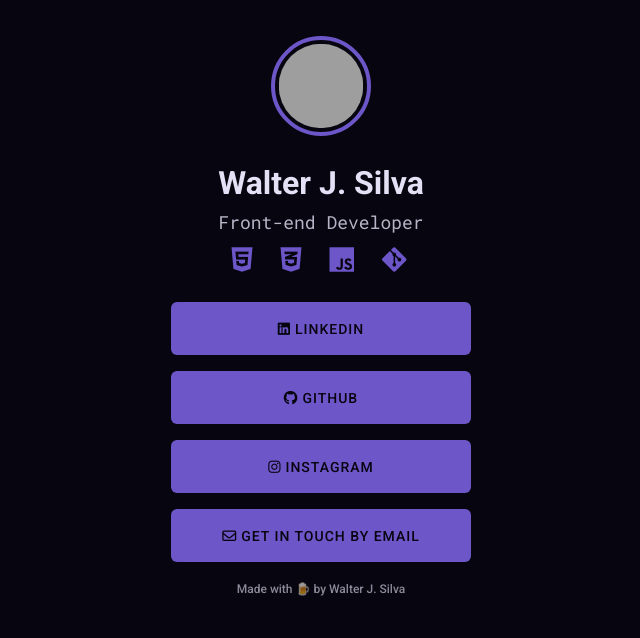
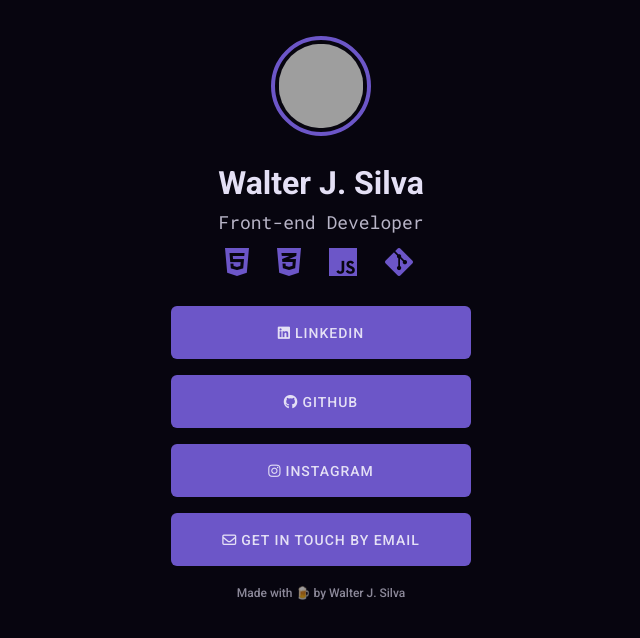
Before and after one commit to walterowisk/maratona-explorer-2.0, a plain HTML site: page index.html in a window 1280 px wide. Shown: the whole page, without its empty margins (319-959 px from the left). Drawn offline with Linux system fonts and the light colour scheme; grey boxes are pictures that could not be loaded.

Commit message:
color variations

```diff
--- a/style.css
+++ b/style.css
@@ -13,9 +13,9 @@ html{
     --bg-color: #E4E0F5;
     --text-color: #07050F;
     --primary-color: #6C56C8;
-    --primary-color-dark: #5F46C3;
+    --primary-color-dark: #4E37A9;
 }
-
+/*
 body.dark-blue {
     --bg-color: #00082F;
     --text-color: #EDF2FF;
@@ -27,10 +27,12 @@ body.pink {
     --primary-color: #d6336c;
     --primary-color-dark: #a61e4d;
 }
-
+*/
 body.dark-purple {
     --bg-color: #07050F;
     --text-color: #E4E0F5;
+    --primary-color: #6C56C8;
+    --primary-color-dark: #4E37A9;
 }
 
 body {
@@ -71,7 +73,7 @@ h1 {
 }
 
 .badges i {
-    font-size: 28px;
+    font-size: 32px;
     color: var(--primary-color);
     margin: 12px 10px 8px 10px;
 }
@@ -91,7 +93,7 @@ ul li a {
     align-items: center;
     justify-content: center;
     background: var(--primary-color);
-    color: var(--bg-color);
+    color: var(--text-color);
     text-transform: uppercase;
     font-size: 14px;
     letter-spacing: 1px;
@@ -102,7 +104,7 @@ ul li a {
 
 ul li a:hover {
     background: var(--primary-color-dark);
-    color: var(--text-color);
+    color: var(--bg-color);
 }
 
 footer {
```
